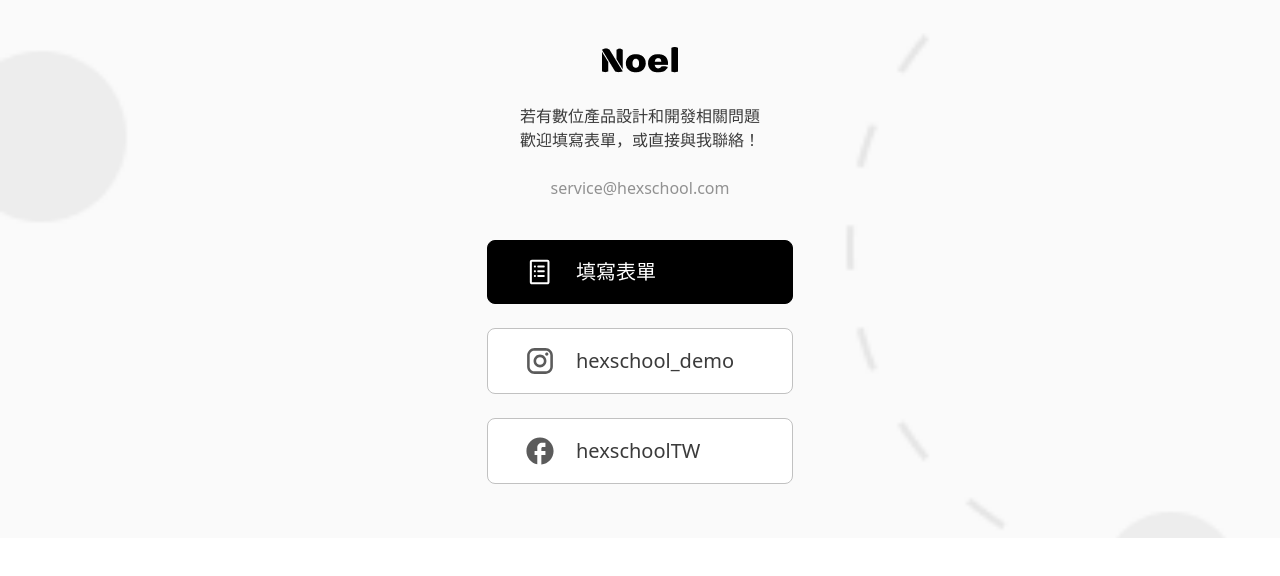
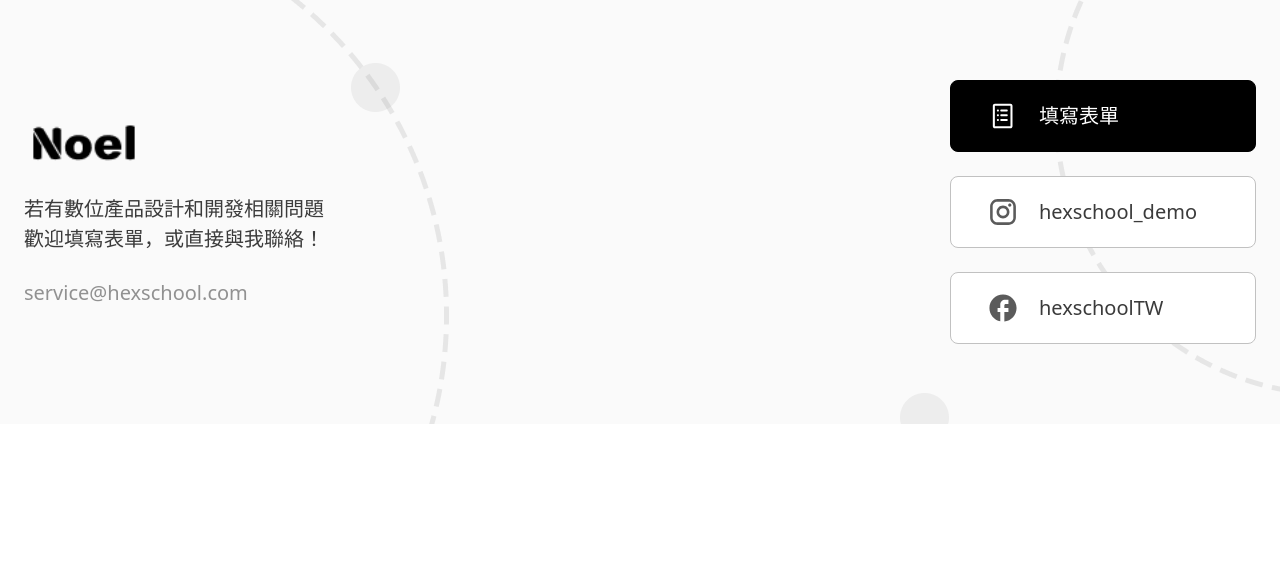
Before and after one commit to Lin4611/noelwebsite, a React (Vite) app: page / in a window 1280 px wide. Shown: the top 576 px of the page. Built offline with nearby package versions, Linux system fonts and the light colour scheme; a web font is replaced by a local one.

Commit message:
feat: add desktop layout and bg-image

```diff
--- a/src/pages/Footer.jsx
+++ b/src/pages/Footer.jsx
@@ -3,30 +3,32 @@ import logo from '../assets/imgs/logo/logo.png';
 import { ListIcon, IgIcon, FbIcon } from '../components/svg-icons/FooterIcons.jsx';
 
 const bg_sm = "bg-[url('../assets/imgs/footer/footer-bg-sm.png')]";
+const bg_lg = "sm:bg-[url('../assets/imgs/footer/footer-bg-lg.png')]";
 
 function Footer() {
   const [activeLink, setActiveLink] = useState('form');
 
   return (
-    <footer className={`w-full h-[538px] bg-cover ${bg_sm} px-3`}>
+    <footer className={`w-full  bg-center ${bg_sm} px-3 ${bg_lg}`}>
       {/* 上面文字區 */}
-      <div className="pt-10 w-full flex flex-col items-center">
-        <img src={logo} alt="footerLogo" className="h-auto shrink-0 mb-6" />
-        <p className="fs-6-regular text-Primary-700 mb-6">
+      <div className="max-w-[1296px] mx-auto px-3 sm:flex sm:justify-between sm:items-center ">
+      <div className="pt-10 w-full flex flex-col items-center sm:items-start sm:pt-0">
+        <img src={logo} alt="footerLogo" className="w-30 h-auto shrink-0 mb-6" />
+        <p className="fs-6-regular text-Primary-700 mb-6 sm:text-left leading-6.5 sm:fs-5-regular">
           若有數位產品設計和開發相關問題
           <br />
           歡迎填寫表單，或直接與我聯絡！
         </p>
-        <p className="fs-6-regular text-Primary-500">service@hexschool.com</p>
+        <p className="fs-6-regular text-Primary-500 sm:fs-5-regular">service@hexschool.com</p>
       </div>
 
       {/* 下方三個按鈕 */}
-      <div className="max-w-[306px] mx-auto mt-10 flex flex-col gap-6">
+      <div className="max-w-[306px] mx-auto mt-10 flex flex-col gap-6 pb-10  sm:mx-0 sm:w-[306px] sm:shrink-0 sm:mt-20 sm:mb-20 sm:pb-0">
         {/* 1. 填寫表單 */}
         <button
           type="button"
           onClick={() => setActiveLink('form')}
-          className={`flex items-center rounded-lg border py-[3px] pl-6 transition-colors
+          className={`flex items-center rounded-lg border py-[3px] pl-6 transition-colors sm:py-[7px]
             ${activeLink === 'form'
               ? 'bg-Primary-900 border-black'
               : 'bg-Primary-50 border-Primary-400'}`}
@@ -51,7 +53,7 @@ function Footer() {
         <button
           type="button"
           onClick={() => setActiveLink('ig')}
-          className={`flex items-center rounded-lg border py-1 pl-6 transition-colors
+          className={`flex items-center rounded-lg border py-1 pl-6 transition-colors sm:py-[7px]
             ${activeLink === 'ig'
               ? 'bg-Primary-900 border-Primary-900'
               : 'bg-Primary-50 border-Primary-400'}`}
@@ -76,7 +78,7 @@ function Footer() {
         <button
           type="button"
           onClick={() => setActiveLink('fb')}
-          className={`flex items-center rounded-lg border py-1 pl-6 transition-colors
+          className={`flex items-center rounded-lg border py-1 pl-6 transition-colors sm:py-[7px]
             ${activeLink === 'fb'
               ? 'bg-Primary-900 border-Primary-900'
               : 'bg-Primary-50 border-Primary-400'}`}
@@ -97,6 +99,7 @@ function Footer() {
           </p>
         </button>
       </div>
+      </div>
     </footer>
   );
 }
```
